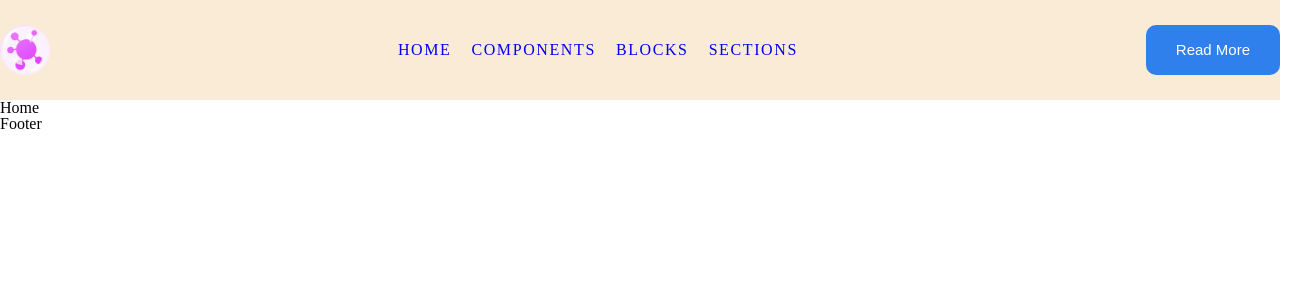
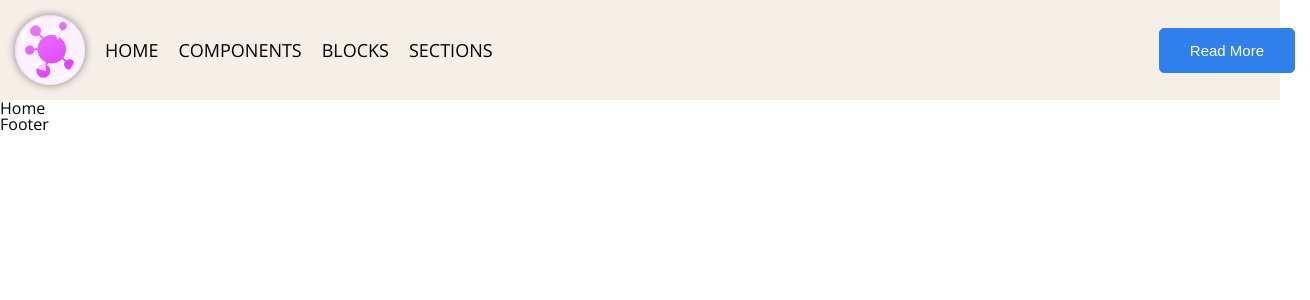
Before and after one commit to VladyslavBohutskyi/lib-components, a React (Create React App) app: page / in a window 1280 px wide. Shown: the top 300 px of the page, 1310 px wide, since content can reach past the window. Built offline with nearby package versions, Linux system fonts and the light colour scheme.

Commit message:
interfaces

```diff
--- a/src/index.css
+++ b/src/index.css
@@ -1,3 +1,5 @@
+@import url('https://fonts.googleapis.com/css2?family=Open+Sans:wght@300;400;500;600;700;800&display=swap');
+
 html, body, div, span, applet, object, iframe,
 h1, h2, h3, h4, h5, h6, p, blockquote, pre,
 a, abbr, acronym, address, big, cite, code,
@@ -25,6 +27,7 @@ footer, header, hgroup, menu, nav, section {
 }
 body {
  line-height: 1;
+ font-family: 'Open Sans', sans-serif;
 }
 ol, ul {
  list-style: none;
--- a/src/my-lib/blocks/menu.tsx
+++ b/src/my-lib/blocks/menu.tsx
@@ -1,18 +1,39 @@
 import styled from 'styled-components';
+import { IGlobal } from '../models/global';
 
-export const Menu = styled.ul`
-  display: flex;
+
+interface IMenu extends IGlobal {
+  display?: 'flex' | 'block' | 'inline-flex' | 'inline-block'
+  justifyContent?: 'center' | 'space-between' | 'space-around' | 'flex-end' | 'flex-start' | 'left' | 'right'
+}
+export const Menu = styled.ul<IMenu>`
+  display: ${(p) => p.display};
+  justify-content: ${(p) => p.justifyContent};
   align-items: center;
 `
-export const MenuItem = styled.li`
-  font-size: 16px;
-  letter-spacing: 0.1rem;
-  margin-left: 20px;
-  &:first-child{
-    margin-left: 0;
-  }
+
+
+interface IMenuItem {
+  textTransform?: 'uppercase' | 'lowercase' | 'capitalize',
+  color?: string
+  fs?: string,
+  letterSpacing?: string,
+  mt?: number
+  mr?: number
+  mb?: number
+  ml?: number
+}
+export const MenuItem = styled.li<IMenuItem>`
+  font-size: ${(p) => p.fs};
+  letter-spacing: ${(p) => p.letterSpacing};
+  margin:
+  ${(p) => p.mt ?? 0}px
+  ${(p) => p.mr ?? 20}px
+  ${(p) => p.mb ?? 0}px
+  ${(p) => p.ml ?? 0}px;
   a{
+    color: ${(p) => p.color};
     text-decoration: none;
-    text-transform: uppercase;
+    text-transform: ${(p) => p.textTransform};
   }
 `
--- a/src/my-lib/components/buttonst.tsx
+++ b/src/my-lib/components/buttonst.tsx
@@ -1,42 +1,20 @@
 import styled from 'styled-components';
 
 export const Button = styled.button`
-  appearance: none;
-  backface-visibility: hidden;
+  border-style: none;
   background-color: #2f80ed;
-  border-radius: 10px;
-  border-style: none;
-  box-shadow: none;
-  box-sizing: border-box;
+  border-radius: 5px;
+  border: 1px solid #2f80ed;
   color: #fff;
   cursor: pointer;
-  display: inline-block;
   font-size: 15px;
   font-weight: 500;
-  height: 50px;
-  letter-spacing: normal;
-  line-height: 1.5;
+  min-height: 45px;
+  padding: 10px 30px;
   outline: none;
-  overflow: hidden;
-  padding: 14px 30px;
-  position: relative;
-  text-align: center;
-  text-decoration: none;
-  transform: translate3d(0, 0, 0);
   transition: all .3s;
-  user-select: none;
-  -webkit-user-select: none;
-  touch-action: manipulation;
-  vertical-align: top;
-  white-space: nowrap;
+  box-shadow: none;
 &:hover {
-  background-color: #1366d6;
-  box-shadow: rgba(0, 0, 0, .05) 0 5px 30px, rgba(0, 0, 0, .05) 0 1px 4px;
-  opacity: 1;
-  transform: translateY(0);
-  transition-duration: .35s;
-}
-&:hover:after {
-  opacity: .5;
-}
-`
+  background-color: white;
+  color:#2f80ed;
+}`
--- a/src/my-lib/components/image.tsx
+++ b/src/my-lib/components/image.tsx
@@ -1,10 +1,35 @@
 import styled from 'styled-components';
+import { IGlobal } from '../models/global';
 
-export const Avatar = styled.div`
-  width: 50px;
-  height: 50px;
-  border-radius: 50%;
+interface IAvatar extends IGlobal {
+  shadow?: boolean
+  shadowColor?: string
+  br?: string
+  size?: number
+}
+
+
+export const Avatar = styled.div<IAvatar>`
+  width: ${(p) => p.size ?? 50}px;
+  height: ${(p) => p.size ?? 50}px;
+  border-radius: ${(p) => p.br ?? '50%'};
   overflow: hidden;
+  display: flex;
+  align-items: center;
+  justify-content: center;
+  box-shadow:${(p) => p.shadow ? `0px 0px 9px ${p.shadowColor ?? 'grey'}` : false};
+  color: ${(p) => p.color};
+  background-color: ${(p) => p.bg};
+  padding:
+  ${(p) => p.pt ?? 0}px
+  ${(p) => p.pr ?? 0}px
+  ${(p) => p.pb ?? 0}px
+  ${(p) => p.pl ?? 0}px;
+  margin:
+  ${(p) => p.mt ?? 0}px
+  ${(p) => p.mr ?? 0}px
+  ${(p) => p.mb ?? 0}px
+  ${(p) => p.ml ?? 0}px;
 `
 
 export const Image = styled.img`
--- a/src/my-lib/layout/index.tsx
+++ b/src/my-lib/layout/index.tsx
@@ -1,20 +1,56 @@
 import styled from 'styled-components';
+import { IGlobal } from '../models/global';
 
-interface IRow  {
-  py: number
-}
 
 export const Container = styled.div`
   max-width: 1300px;
   width: 100%;
   margin: auto;
-  pad: 0 15px;
+  padding: 0 15px;
+`
+
+interface IRow extends IGlobal {
+  display?: 'flex' | 'block' | 'inline-flex' | 'inline-block'
+  justifyContent?: 'center' | 'space-between' | 'space-around' | 'flex-end' | 'flex-start' | 'left' | 'right'
+}
+export const Row = styled.div<IRow>`
+  display: ${(p) => p.display ?? 'flex'};
+  justify-content: ${(p) => p.justifyContent ?? 'space-between'};
+  align-items: center;
+  padding:
+  ${(p) => p.pt ?? 0}px
+  ${(p) => p.pr ?? 0}px
+  ${(p) => p.pb ?? 0}px
+  ${(p) => p.pl ?? 0}px;
+  margin:
+  ${(p) => p.mt ?? 0}px
+  ${(p) => p.mr ?? 0}px
+  ${(p) => p.mb ?? 0}px
+  ${(p) => p.ml ?? 0}px;
+  background-color: ${(p) => p.bg};
 `
 
 
-export const Row = styled.div<IRow>`
-  display: flex;
-  justify-content: space-between;
-  align-items: center;
-  padding:${(props => props.py)}px 0;
+interface IBox extends IRow {
+  br?: string
+  shadow?: string
+  border?: string
+}
+export const Box = styled.div<IBox>`
+  display: ${(p) => p.display ?? 'block'};
+  justify-content: ${(p) => p.justifyContent ?? 'center'};
+  border: ${(p) => p.border};
+  border-radius: ${(p) => p.br};
+  box-shadow: ${(p) => p.shadow};
+  background-color: ${(p) => p.bg};
+  padding:
+  ${(p) => p.pt ?? 0}px
+  ${(p) => p.pr ?? 0}px
+  ${(p) => p.pb ?? 0}px
+  ${(p) => p.pl ?? 0}px;
+  margin:
+  ${(p) => p.mt ?? 0}px
+  ${(p) => p.mr ?? 0}px
+  ${(p) => p.mb ?? 0}px
+  ${(p) => p.ml ?? 0}px;
 `
--- /dev/null
+++ b/src/my-lib/models/global.ts
@@ -0,0 +1,12 @@
+export interface IGlobal {
+  bg?: string
+  color?: string
+  pt?: number
+  pr?: number
+  pb?: number
+  pl?: number
+  mt?: number
+  mr?: number
+  mb?: number
+  ml?: number
+}
--- /dev/null
+++ b/src/my-lib/sections/header.tsx
@@ -0,0 +1,9 @@
+import styled from 'styled-components'
+
+interface IHeader {
+  color?: string
+}
+
+export const LHeader = styled.header<IHeader>`
+  background-color: ${(props) => props.color ?? 'white'};
+`
--- a/src/project/header/index.module.css
+++ /dev/null
@@ -1,12 +0,0 @@
-.header{
-  background-color: antiquewhite;
-  min-height: 80px;
-  display: flex;
-  align-items: center;
-}
-.menu{
-  display: flex;
-  justify-content: space-around;
-  align-items: center;
-  text-transform: uppercase;
-}
--- a/src/project/header/index.tsx
+++ b/src/project/header/index.tsx
@@ -1,30 +1,40 @@
 import { NavLink } from "react-router-dom"
-import style from './index.module.css'
-import { Container, Row } from "../../my-lib/layout"
+import { Box, Container, Row } from "../../my-lib/layout"
 import { Button } from "../../my-lib/components/buttonst"
 import { Avatar, Image } from "../../my-lib/components/image"
 import { Menu, MenuItem } from "../../my-lib/blocks/menu"
+import { LHeader } from "../../my-lib/sections/header"
+
+
+const meenuItems = [
+  { link: '/', name: 'Home' },
+  { link: '/components', name: 'Components' },
+  { link: '/blocks', name: 'Blocks' },
+  { link: '/sections', name: 'Sections' },
+]
 
 const Header = () => {
   return (
-    <header className={style.header}>
-
+    <LHeader color={'#F6EFE8'}>
       <Container>
-        <Row py={25}>
-          <Avatar>
-            <Image src="/logo.jpg" alt="logo" />
-          </Avatar>
-          <Menu className={style.menu}>
-            <MenuItem><NavLink to={'/'}>Home</NavLink> </MenuItem>
-            <MenuItem><NavLink to={'/components'}>Components</NavLink> </MenuItem>
-            <MenuItem><NavLink to={'/blocks'}>Blocks</NavLink> </MenuItem>
-            <MenuItem><NavLink to={'/sections'}>Sections</NavLink> </MenuItem>
-          </Menu>
+        <Row pt={15} pb={15}>
+          <Box display={'flex'}>
+            <Avatar shadow size={70} mr={20}>
+              <Image src="/logo.jpg" alt="logo" />
+            </Avatar>
+            <Menu display={'flex'}>
+              {
+                meenuItems.map((e) => (
+                  <MenuItem key={e.link} textTransform={'uppercase'} fs={'18px'} color={'black'}>
+                    <NavLink to={e.link}>{e.name}</NavLink> </MenuItem>
+                ))
+              }
+            </Menu>
+          </Box>
           <Button>Read More</Button>
         </Row>
       </Container>
-
-    </header>
+    </LHeader>
   )
 }
 
```
